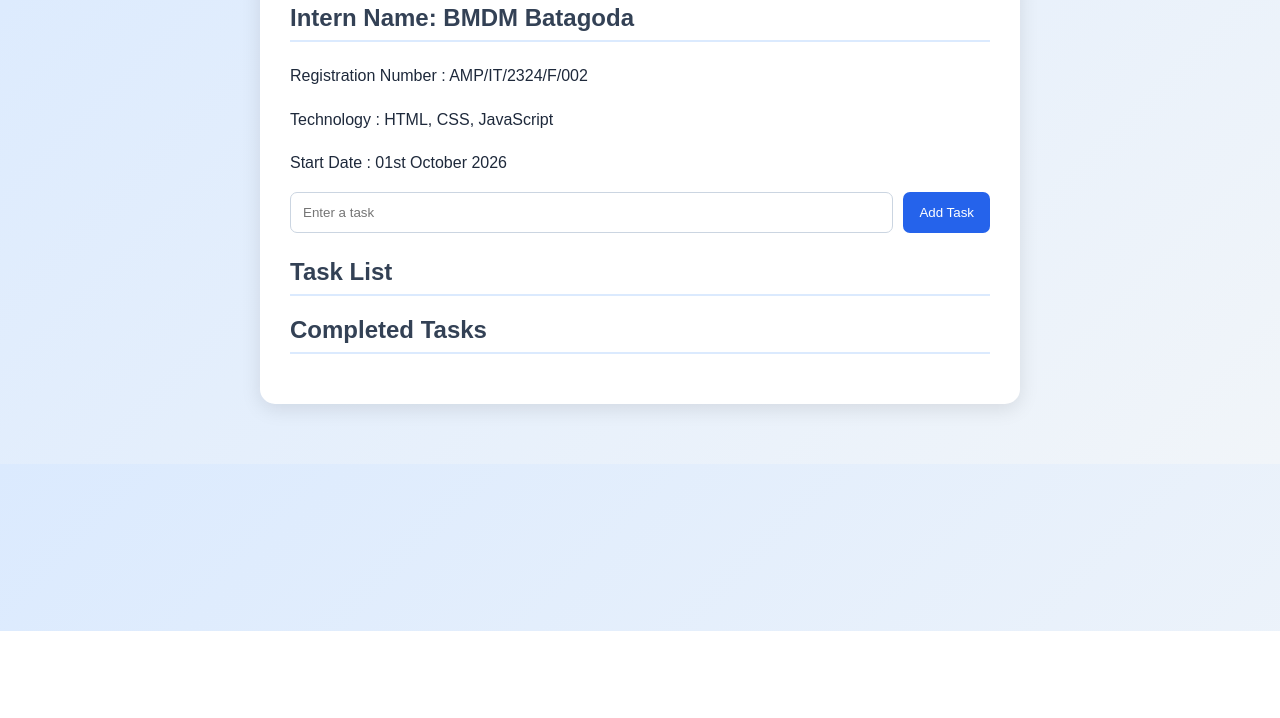
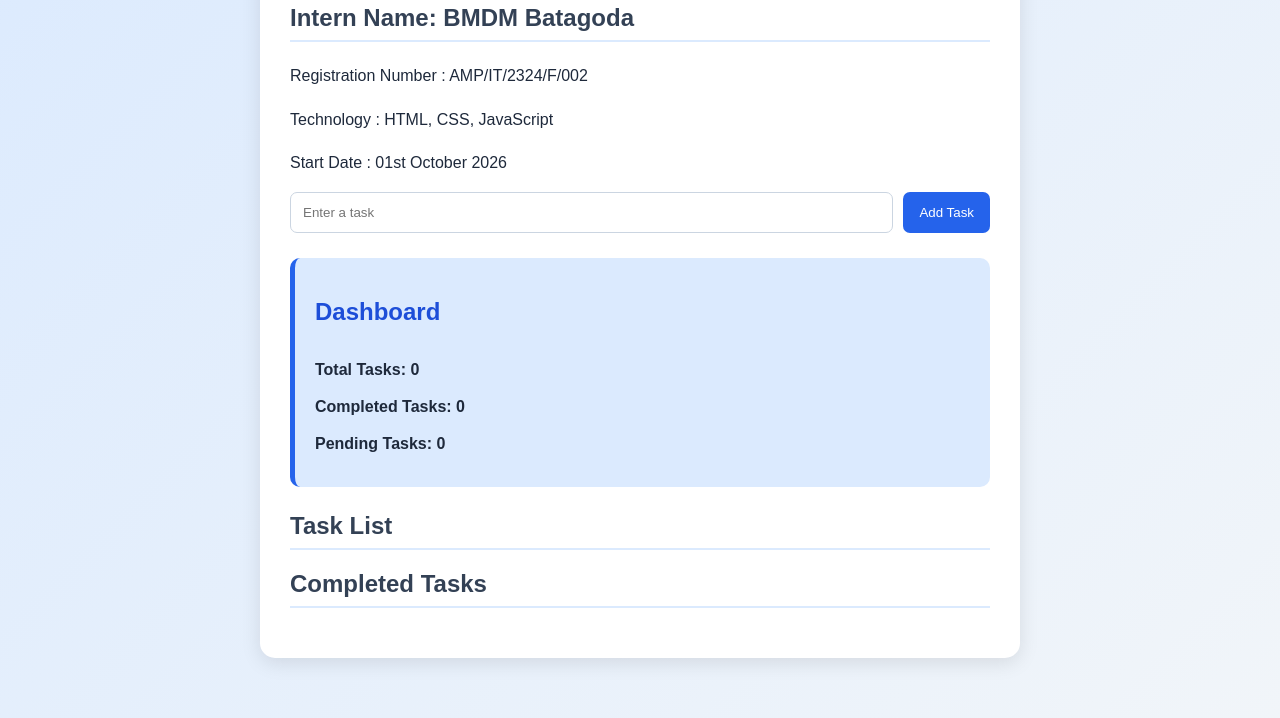
Before and after one commit to dilini002/intern-github-practical, a plain HTML site: page intern-task-manager/index.html in a window 1280 px wide. Shown: the part 169-887 px from the top of the page. Before the commit the page ends 800 px from the top, so only its background shows below. Drawn offline with Linux system fonts and the light colour scheme.

Commit message:
Add task manager dashboard

```diff
--- a/intern-task-manager/index.html
+++ b/intern-task-manager/index.html
@@ -22,6 +22,13 @@
             <button onclick="addTask()">Add Task</button>
         </div>
 
+        <div class="dashboard">
+            <h2>Dashboard</h2>
+            <p>Total Tasks: <span id="totalTasks">0</span></p>
+            <p>Completed Tasks: <span id="completedTasks">0</span></p>
+            <p>Pending Tasks: <span id="pendingTasks">0</span></p>
+        </div>
+
         <h2>Task List</h2>
         <ul id="taskList"></ul>
 
--- a/intern-task-manager/script.js
+++ b/intern-task-manager/script.js
@@ -1,6 +1,20 @@
+
+function updateDashboard() {
+    const total = document.querySelectorAll("#taskList li").length +
+                  document.querySelectorAll("#completedList li").length;
+
+    const completed = document.querySelectorAll("#completedList li").length;
+    const pending = total - completed;
+
+    document.getElementById("totalTasks").textContent = total;
+    document.getElementById("completedTasks").textContent = completed;
+    document.getElementById("pendingTasks").textContent = pending;
+}
 
 function addTask() {
-    const taskInput = document.getElementById("taskInput");
+    const taskInput =
+
+document.getElementById("taskInput");
     const taskList = document.getElementById("taskList");
 
     const taskName = taskInput.value.trim();
@@ -20,11 +34,16 @@ function addTask() {
         const completedList = document.getElementById("completedList");
         completedList.appendChild(listItem);
         completeButton.remove();
+        updateDashboard();
+    };
 
-    };
 
     listItem.appendChild(completeButton);
     taskList.appendChild(listItem);
 
     taskInput.value = "";
+
+    updateDashboard();
 }
+
+updateDashboard();
--- a/intern-task-manager/style.css
+++ b/intern-task-manager/style.css
@@ -86,3 +86,20 @@ li button {
         flex-direction: column;
     }
 }
+
+.dashboard {
+    background-color: #dbeafe;
+    padding: 20px;
+    margin-bottom: 25px;
+    border-radius: 10px;
+    border-left: 5px solid #2563eb;
+}
+
+.dashboard h2 {
+    color: #1d4ed8;
+}
+
+.dashboard p {
+    font-weight: bold;
+    margin: 10px 0;
+}
```
